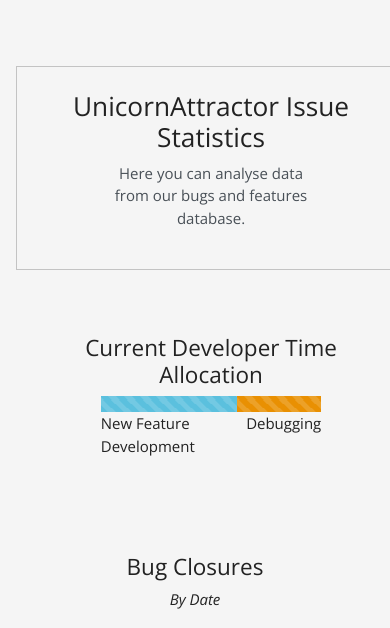
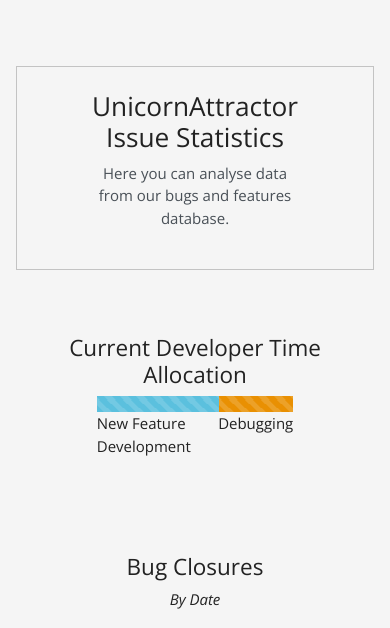
Before and after one commit to kes2401/issue-tracker, a Django app: page /stats/ in a window 390 px wide. Shown: the part 58-686 px from the top of the page. Run offline with Django 3.2, Linux system fonts and the light colour scheme; data that the repository does not hold is empty; some libraries are stand-ins or nearby versions.

Commit message:
adjust styles to improve responsiveness

```diff
--- a/static/css/custom.css
+++ b/static/css/custom.css
@@ -151,3 +151,7 @@ table .w-50 {
 @media (max-width: 767px) {
     .xs-center { text-align: center; }
 }
+
+@media (max-width: 477px) {
+    .brand-logo { max-width: 75vw; }
+}
--- a/stats/templates/stats.html
+++ b/stats/templates/stats.html
@@ -9,14 +9,14 @@
 <div class="container">
 
     <div class="row">
-        <div class="col-12 border heading-border mx-3 my-3 py-4 px-5 text-center">
+        <div class="w-100 border heading-border mx-3 my-3 py-4 px-5 text-center">
             <h3><strong>UnicornAttractor Issue Statistics</strong></h3>
             <p class="text-secondary w-75 mx-auto">Here you can analyse data from our bugs and features database.</p>
         </div>
     </div>
 
     <div class="row">
-        <div class="col-12 my-5 mx-3 px-5">
+        <div class="w-100 my-5 mx-3 px-5">
             <h4 class="text-center">Current Developer Time Allocation</h4>
             <div class="w-75 mx-auto">
                 <div class="progress">
```
